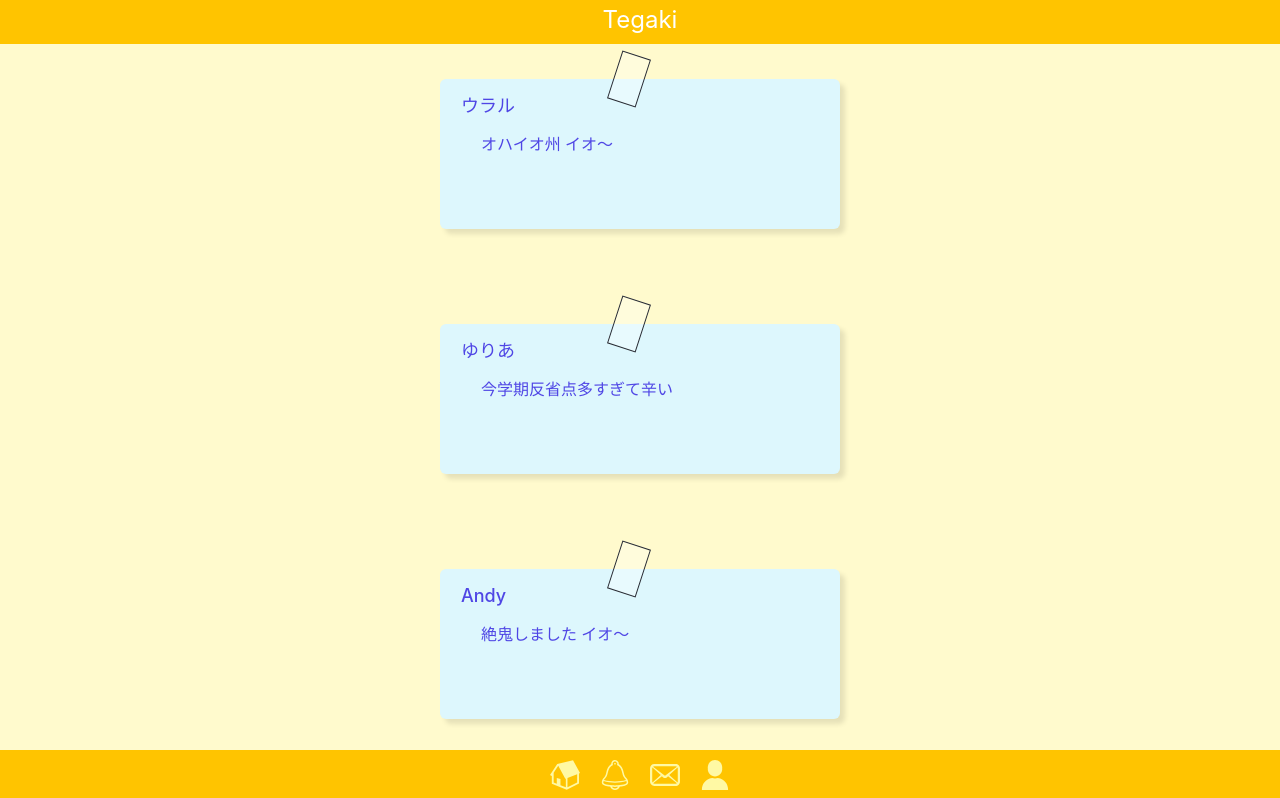
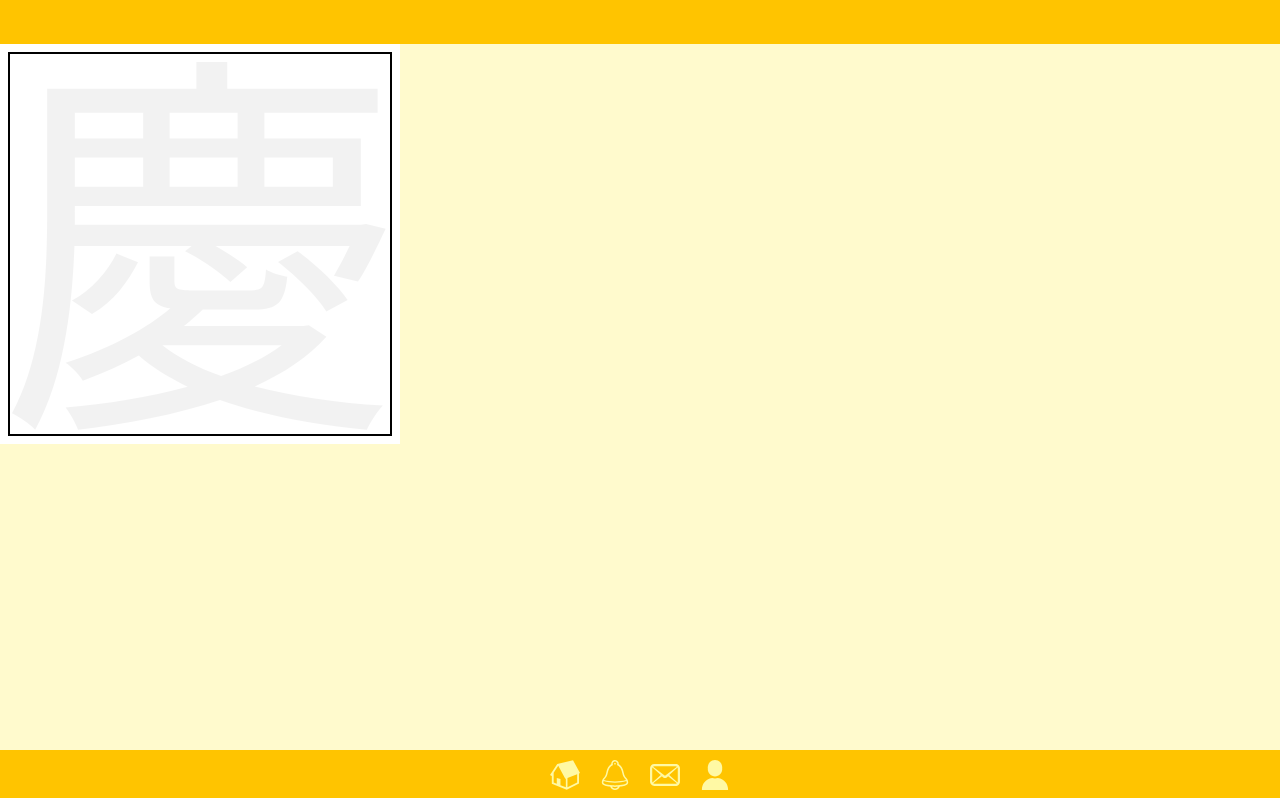
Before and after one commit to namosuke/MyFontSNS, a React (Create React App) app: page /font/set in a window 1280 px wide. Before the commit this address led to /. Shown: the top 798 px of the page. Built offline with nearby package versions, Linux system fonts and the light colour scheme.

Commit message:
FontSet をNotificationsから分離した。

```diff
--- a/src/App.tsx
+++ b/src/App.tsx
@@ -7,7 +7,7 @@ import Notifications from './views/Notifications';
 import Profile from './views/Profile';
 import Timeline from './views/Timeline';
 import Messages from './views/Messages';
-
+import FontSet from './views/FontSet';
 import Header from './components/Header';
 import Footer from './components/Footer';
 
@@ -21,6 +21,7 @@ const App = () => (
       <Route exact path="/profile" component={Profile} />
       <Route path="/messages" component={Messages} />
       <Route path="/notifications" component={Notifications} />
+        <Route path="/font/set" component={FontSet}/>
       <Redirect to="/" />
     </Switch>
     <Footer />
--- a/src/components/Header.tsx
+++ b/src/components/Header.tsx
@@ -4,7 +4,7 @@ import { Route, Link } from 'react-router-dom';
 const Header = () => (
   <div className="header sticky top-0 w-full text-center text-2xl pt-1 h-11">
     <Route exact path="/">
-      <Link to="/">Tegaki</Link>
+      <Link to="/">Mojy</Link>
     </Route>
     <Route path="/notifications">
       <Link to="/notifications">通知</Link>
--- a/src/components/Loading.tsx
+++ b/src/components/Loading.tsx
@@ -1,5 +1,4 @@
 import React from 'react';
-
 import loadingIcon from '../assets/loading.svg';
 
 interface Props {
--- /dev/null
+++ b/src/views/FontSet.tsx
@@ -0,0 +1,12 @@
+import React from 'react';
+
+import TegakiCanvas from '../components/TegakiCanvas';
+
+const FontSet = () => (
+    <div className="relative" style={{ width: '400px', height: '400px' }}>
+<TegakiCanvas className="bg-white absolute" />
+<div className="tegaki-model absolute w-full h-full">慶</div>
+    </div>
+);
+
+export default FontSet;
--- a/src/views/Notifications.tsx
+++ b/src/views/Notifications.tsx
@@ -1,12 +1,4 @@
 import React from 'react';
-
-import TegakiCanvas from '../components/TegakiCanvas';
-
-const Notifications = () => (
-  <div className="relative" style={{ width: '400px', height: '400px' }}>
-    <TegakiCanvas className="bg-white absolute" />
-    <div className="tegaki-model absolute w-full h-full">慶</div>
-  </div>
-);
+import Notifications from "./FontSet";
 
 export default Notifications;
```
